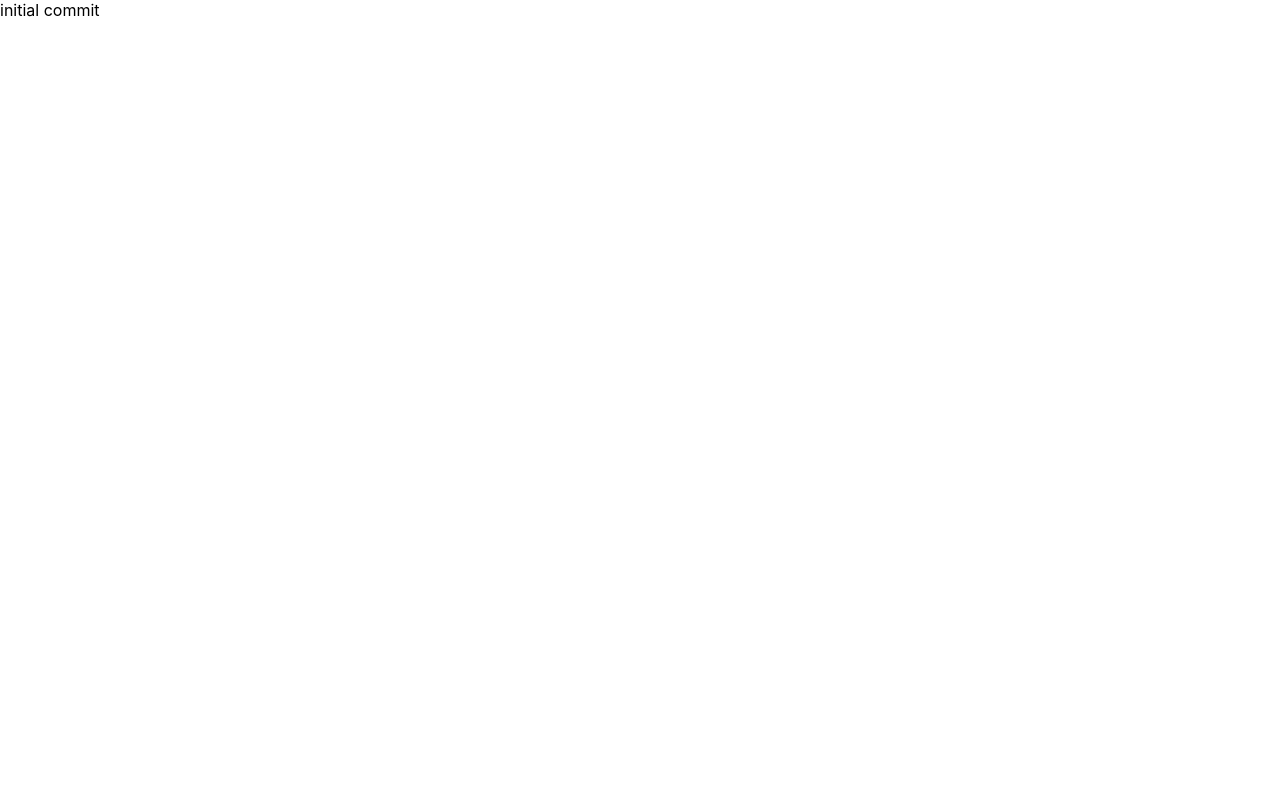
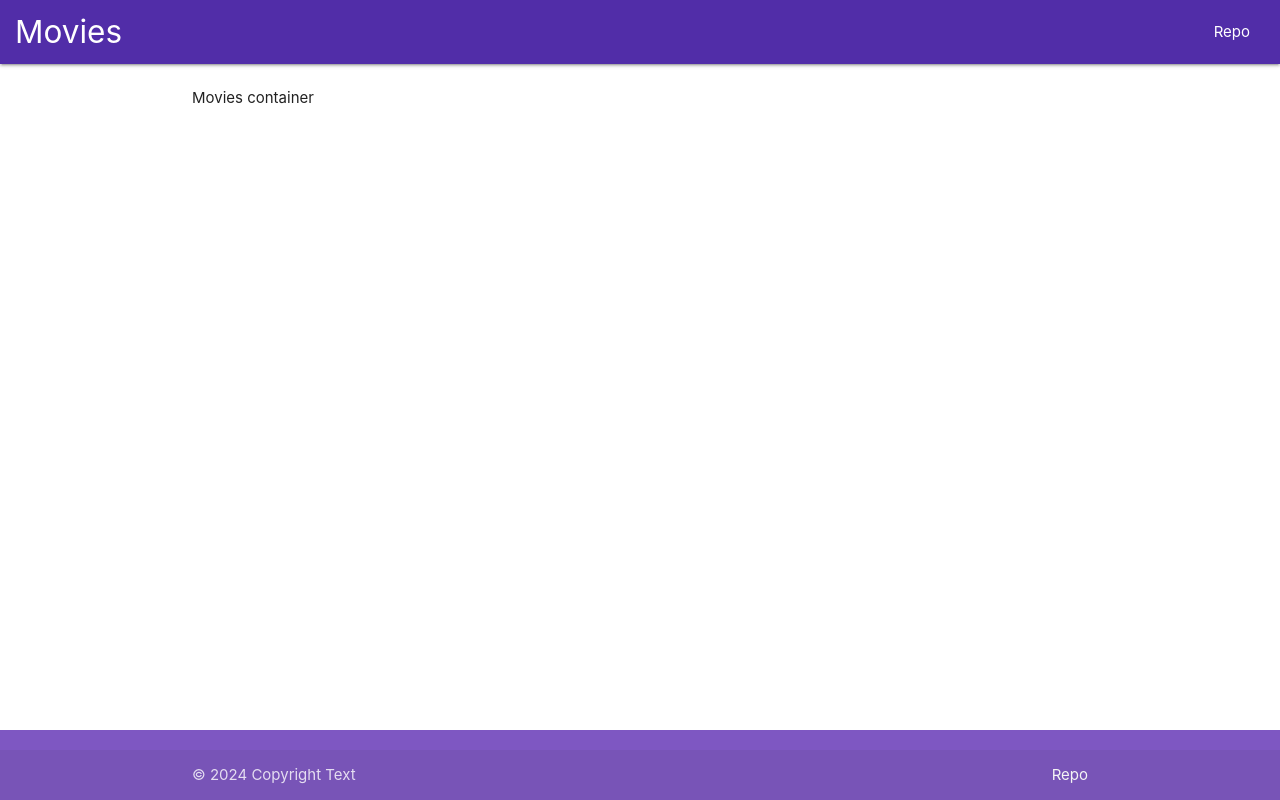
Before and after one commit to Vladusick/project-films-react, a React (Create React App) app: page / in a window 1280 px wide. Built offline with nearby package versions, Linux system fonts and the light colour scheme.

Commit message:
added-layout

```diff
--- a/public/index.html
+++ b/public/index.html
@@ -8,7 +8,7 @@
   <meta name="theme-color" content="#000000" />
   <meta name="description" content="React movies simple project" />
   <link rel="manifest" href="%PUBLIC_URL%/manifest.json" />
-
+  <link rel="stylesheet" href="https://cdnjs.cloudflare.com/ajax/libs/materialize/1.0.0/css/materialize.min.css">
   <title>React Movies</title>
 </head>
 
--- a/src/App.js
+++ b/src/App.js
@@ -1,9 +1,15 @@
+
+import { Footer } from "./layout/Footer";
+import { Header } from "./layout/Header";
+import { Main } from "./layout/Main";
 
 function App() {
   return (
-    <div className="App">
-    initial commit
-    </div>
+    <>
+    <Header/>
+    <Main/>
+    <Footer/>
+    </>
   );
 }
 
--- a/src/index.css
+++ b/src/index.css
@@ -7,7 +7,11 @@ body {
   -moz-osx-font-smoothing: grayscale;
 }
 
-code {
-  font-family: source-code-pro, Menlo, Monaco, Consolas, 'Courier New',
-    monospace;
+nav {
+  padding: 0 1rem;
 }
+
+.content {
+  min-height: calc(100vh - 70px - 64px);
+  padding: 1.5rem 0;
+}
--- /dev/null
+++ b/src/layout/Footer.jsx
@@ -0,0 +1,13 @@
+function Footer() {
+
+  return <footer className="page-footer deep-purple lighten-1">
+    <div className="footer-copyright">
+      <div className="container">
+        © {new Date().getFullYear()} Copyright Text
+        <a className="grey-text text-lighten-4 right" href="#!">Repo</a>
+      </div>
+    </div>
+  </footer>
+}
+
+export { Footer }
--- /dev/null
+++ b/src/layout/Header.jsx
@@ -0,0 +1,12 @@
+function Header() {
+  return <nav className="deep-purple darken-2">
+    <div className="nav-wrapper">
+      <a href="#" className="brand-logo">Movies</a>
+      <ul id="nav-mobile" className="right hide-on-med-and-down">
+        <li><a href="!#">Repo</a></li>
+      </ul>
+    </div>
+  </nav>
+}
+
+export { Header }
--- /dev/null
+++ b/src/layout/Main.jsx
@@ -0,0 +1,7 @@
+function Main() {
+  return <main className="container content">
+    Movies container
+  </main>
+}
+
+export { Main }
```
